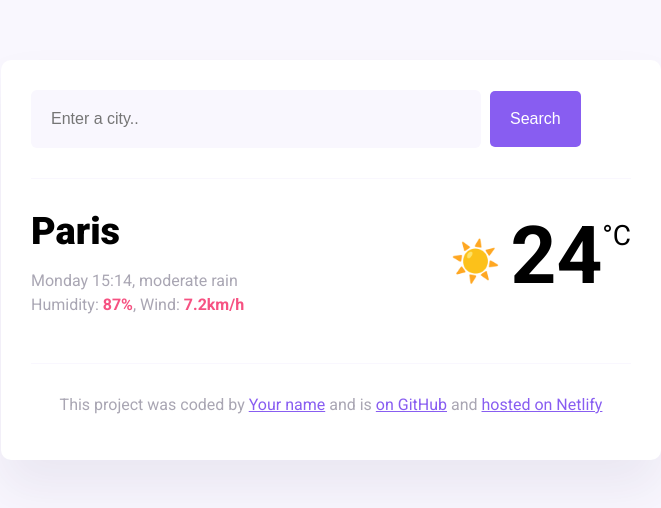
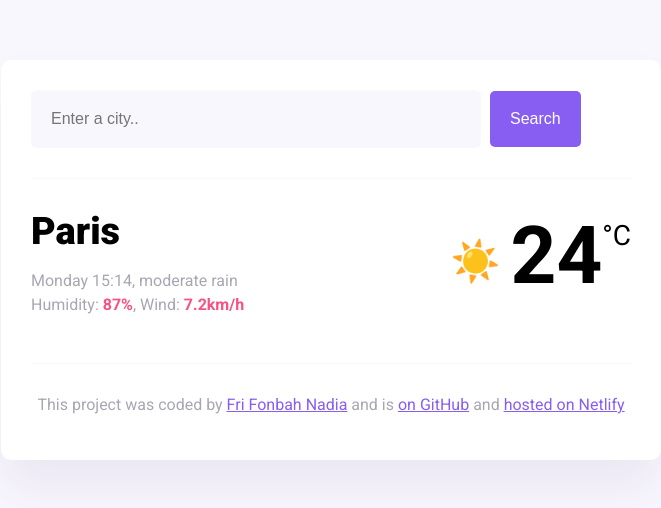
Before and after one commit to Naddyfri/project-netlify, a website built with Parcel: page index.html in a window 1280 px wide. Shown: the whole page, without its empty margins (309-970 px from the left). Built offline with nearby package versions, Linux system fonts and the light colour scheme.

Commit message:
added my name

```diff
--- a/index.html
+++ b/index.html
@@ -47,7 +47,8 @@
       <footer>
         <p>
           This project was coded by
-          <a href="#" target="https://github.com/Naddyfri">Your name</a> and is
+          <a href="#" target="https://github.com/Naddyfri">Fri Fonbah Nadia</a>
+          and is
           <a href="#" target="https://github.com/Naddyfri/project-netlify">
             on GitHub</a
           >
```
